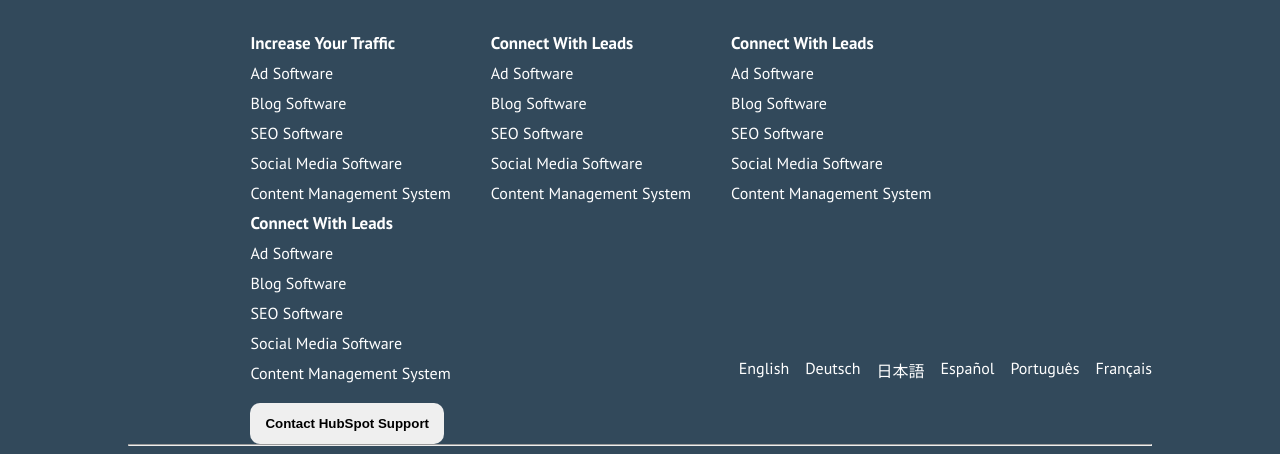
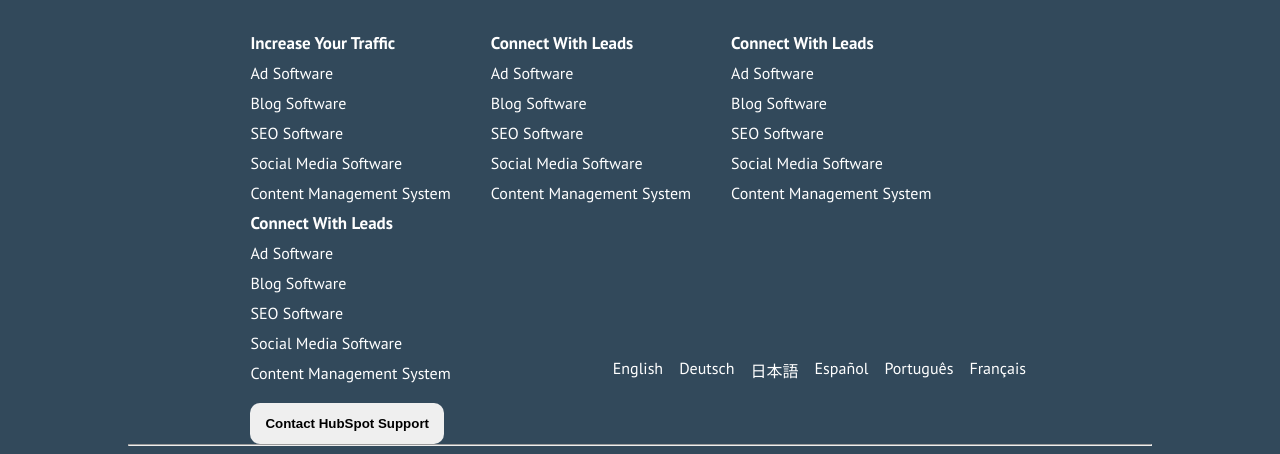
Before and after one commit to Maykl99/htmlcss-hubspot, a plain HTML site: page index.html in a window 1280 px wide. Shown: the part 4707-5161 px from the top of the page. Drawn offline with Linux system fonts and the light colour scheme.

Commit message:
html/css

```diff
--- a/css/style.css
+++ b/css/style.css
@@ -577,6 +577,10 @@
     clear: both;
 }
 
+.footer_row_second>div{
+    overflow: hidden;
+}
+
 .footer_row_second > div > ul{
     overflow: hidden;
 }
@@ -590,7 +594,17 @@
     color: #ffffff;
 }
 
-.footer_row_second div > ul{
+.footer_row_second div > .lingue{
+    display: inline-block;
+    float: none;
+    margin-top: 30px;
+}
+
+.footer_row_second > div{
+    text-align: center;
+}
+
+.footer_row_second div > #info_policy{
     float: right;
     margin-top: 30px;
 }
--- a/index.html
+++ b/index.html
@@ -319,7 +319,7 @@
 
             <section class="footer_row_second">
                 <div>
-                    <ul>
+                    <ul class="lingue">
                         <li>English</li>
                         <li>Deutsch</li>
                         <li>日本語</li>
@@ -334,7 +334,7 @@
                     <div>Copyright © 2020 HubSpot, Inc.</div>
                 </div>
                 <div>
-                    <ul>
+                    <ul id="info_policy">
                         <li>Legal Stuff</li>
                         <li>Privacy Policy</li>
                     </ul>
```
